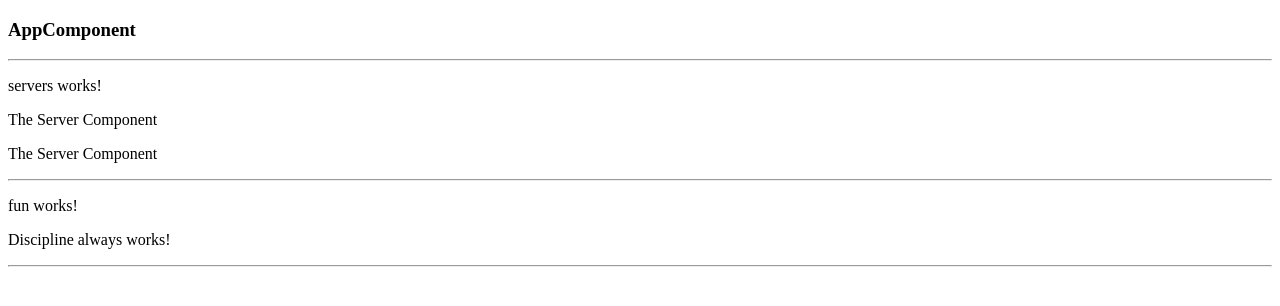
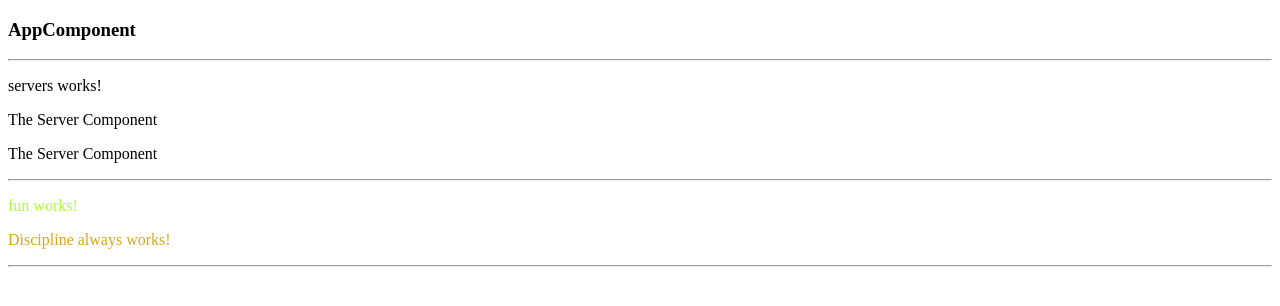
Before and after one commit to cosmingherghe/Angular-SandBox, an Angular app in the folder 02StartNoStrict/: page / in a window 1280 px wide. Shown: the top 306 px of the page. Built offline with nearby package versions, Linux system fonts and the light colour scheme.

Commit message:
adding style

```diff
--- a/02StartNoStrict/src/app/discipline/discipline.component.ts
+++ b/02StartNoStrict/src/app/discipline/discipline.component.ts
@@ -2,7 +2,8 @@ import { Component } from "@angular/core";
 
 @Component({
     selector: "app-discipline",
-    templateUrl: "./discipline.component.html"
+    templateUrl: "./discipline.component.html",
+    styles: ['p {color: goldenrod }']
 })
 export class DisciplineComponent {
 
--- a/02StartNoStrict/src/app/fun/fun.component.css
+++ b/02StartNoStrict/src/app/fun/fun.component.css
@@ -0,0 +1,3 @@
+p {
+    color: greenyellow
+}
```
